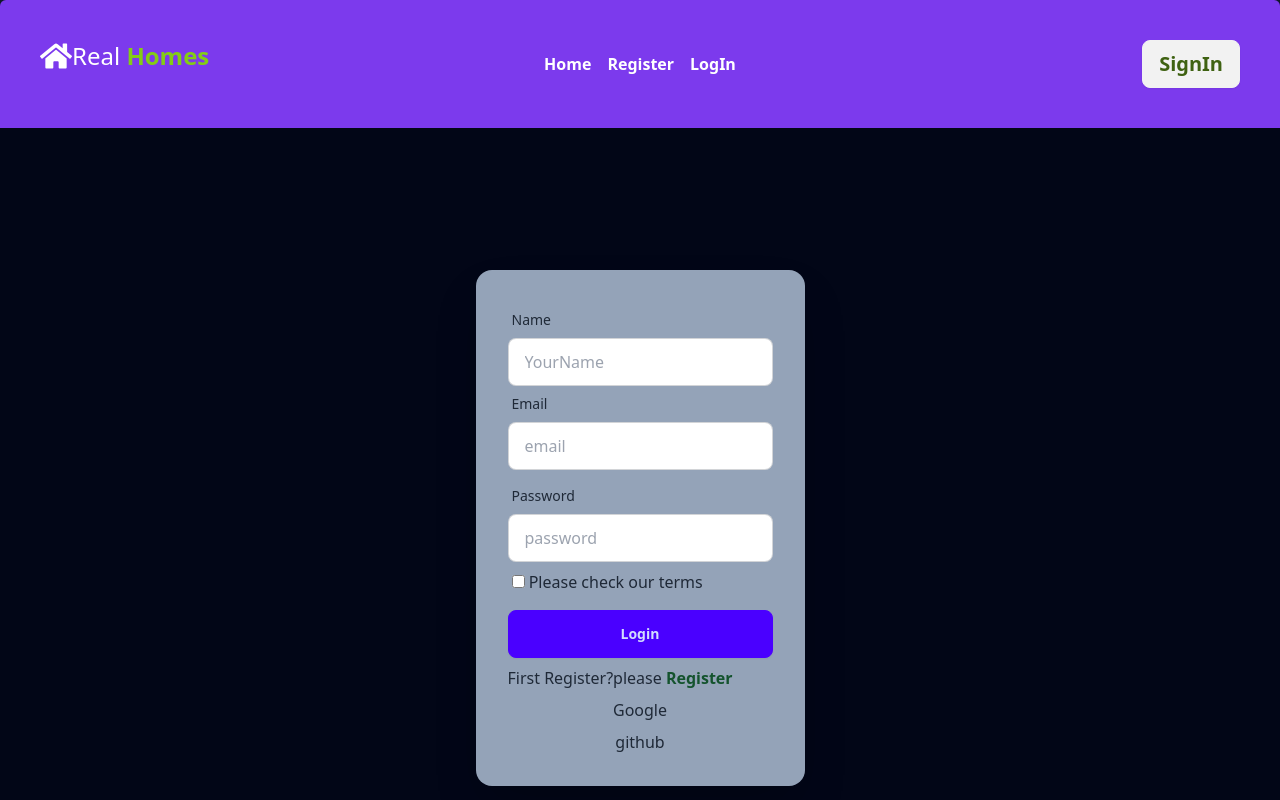
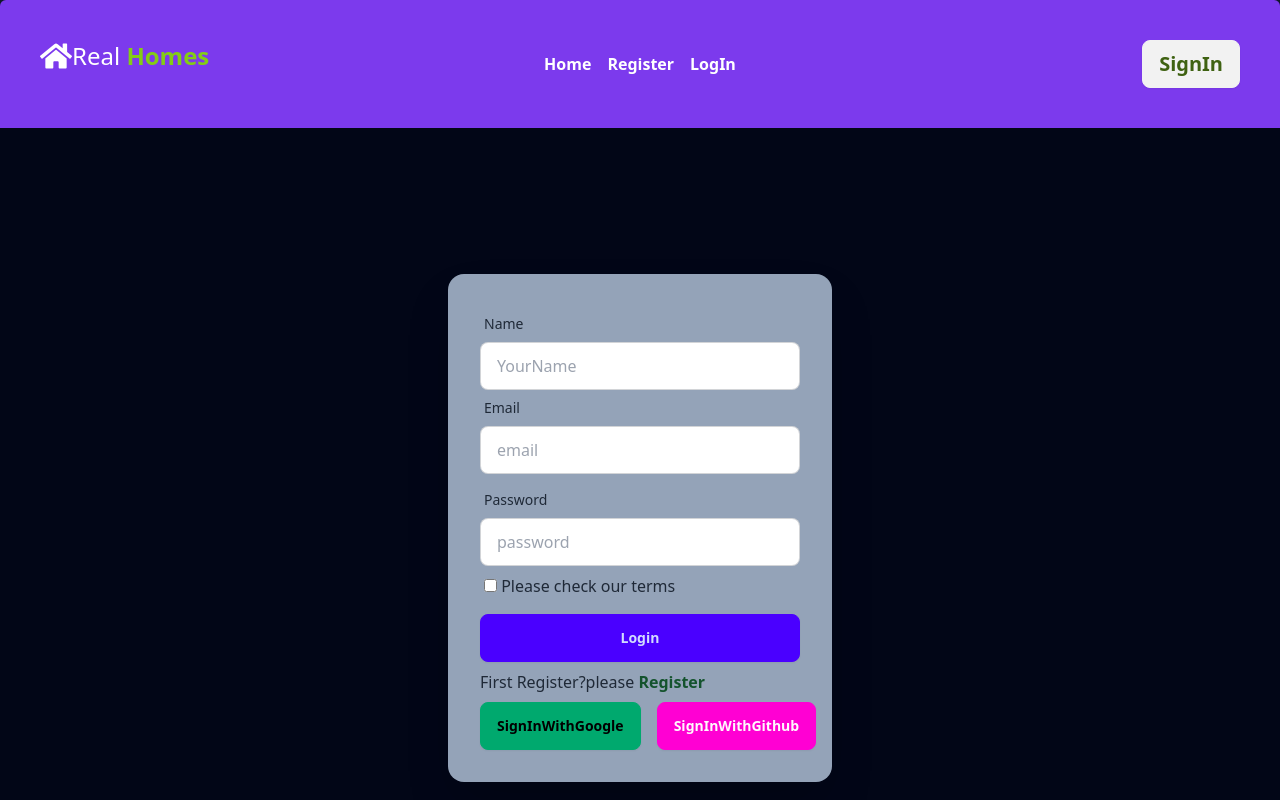
Before and after one commit to ProgrammerTanvirHasan/real-homes-platform, a React (Vite) app: page /login in a window 1280 px wide. Shown: the top 800 px of the page. Built offline with nearby package versions, Linux system fonts and the light colour scheme; no server answers.

Commit message:
added password validation and show the error

```diff
--- a/src/component/login/Login.jsx
+++ b/src/component/login/Login.jsx
@@ -6,7 +6,7 @@ import { GithubAuthProvider, GoogleAuthProvider } from "firebase/auth";
 
 const Login = () => {
 
-const {signUser,googleSignIn,githubSignIn,setUser}=useContext(AuthContext)
+const {signUser,googleSignIn,githubSignIn,setUser,success,setSuccess}=useContext(AuthContext)
 const location=useLocation()
 const navigate=useNavigate()
 const googleProvider=new GoogleAuthProvider()
@@ -25,6 +25,7 @@ const githubProvider= new GithubAuthProvider()
   .then((result)=>{
     const signUser=result.user;
      setUser(signUser)
+
 // navigate after login////
     navigate(location?.state? location.state:'/')
   })
@@ -102,8 +103,11 @@ const githubProvider= new GithubAuthProvider()
           <button className="btn btn-primary">Login</button>
         </div>
         <p>First Register?please <Link to="/register"><span  className="font-bold text-green-900">Register</span></Link> </p>
-        <button  onClick={handleGoogle} >Google</button>
-        <button onClick={handleGithub}>github</button>
+       <div className="flex gap-4">
+       <button className="btn  btn-success" onClick={handleGoogle} >SignInWithGoogle</button>
+       <button className="btn btn-secondary" onClick={handleGithub}>SignInWithGithub</button>
+       </div>
+
       </form>
     </div>
   </div>
--- a/src/component/register/Register.jsx
+++ b/src/component/register/Register.jsx
@@ -1,4 +1,4 @@
-import { useContext, useState } from "react";
+import { useContext} from "react";
 import { Link, useNavigate } from "react-router-dom";
 import { AuthContext } from "../../provider/AuthProvider";
 
@@ -6,7 +6,7 @@ import { AuthContext } from "../../provider/AuthProvider";
 
 const Register = () => {
 
-const {createUser,setUser}=useContext(AuthContext);
+const {createUser,setUser,passError,setPassError}=useContext(AuthContext);
 const navigate=useNavigate()
 
 
@@ -16,22 +16,40 @@ const handleRegister=(e)=>{
     const email=e.target.email.value;
     const password=e.target.password.value;
    const photo=e.target.photo.value;
-    console.log(name,email,password,photo);
+
+
+   setPassError('');
+
+
+   if(password.length<8){
+    setPassError('Password mustBe longer')
+   return
+   }
+  else if(!/[a-z]/.test(password)){
+    setPassError('AtLeast one character must be small letter')
+   return
+  }
+
+
+
 
 // using firebase//
     createUser(email,password)
     .then((result)=>{
       const createUser=result.user;
-      console.log(createUser,'regis');
+
       navigate('/login')
       setUser(createUser)
 
-    })
-    .catch((error)=>{
-      console.log(error.message);
+
 
     })
-       }
+      .catch((error)=>{
+      setPassError(error.message)
+
+      })
+
+     }
 
 
 
@@ -74,12 +92,18 @@ const handleRegister=(e)=>{
         </div>
         <p>RegisteredComplete?now  <Link to="/login"><span  className="font-bold text-green-900">login</span></Link> </p>
 
+       {
+        passError && <p className="text-red-600">{passError}</p>
+
+       }
 
 
           </form>
 
     </div>
+
   </div>
+
 </div>
 
     </div>
--- a/src/main.jsx
+++ b/src/main.jsx
@@ -14,5 +14,6 @@ ReactDOM.createRoot(document.getElementById('root')).render(
  <AuthProvider>
  <RouterProvider router={router} />
  </AuthProvider>
+
   </React.StrictMode>,
 )
--- a/src/provider/AuthProvider.jsx
+++ b/src/provider/AuthProvider.jsx
@@ -10,10 +10,13 @@ const auth = getAuth(app);
 const AuthProvider = ({children}) => {
 const [user,setUser]=useState(null)
 const [loading,setLoading]=useState(true)
+const [passError,setPassError]=useState('')
+
 
 console.log(user,'from');
 const createUser=(email,password)=>{
     setLoading(true)
+
     return createUserWithEmailAndPassword(auth,email,password)
 
 }
@@ -63,7 +66,11 @@ const authInfo={
     logOut,
     loading,
     googleSignIn,
-    githubSignIn
+    githubSignIn,
+    passError,
+    setPassError,
+
+
 
 
 }
@@ -72,7 +79,9 @@ const authInfo={
         <AuthContext.Provider value={authInfo}>
             {children}
         </AuthContext.Provider>
+
     );
+
 };
 
 export default AuthProvider;
```
